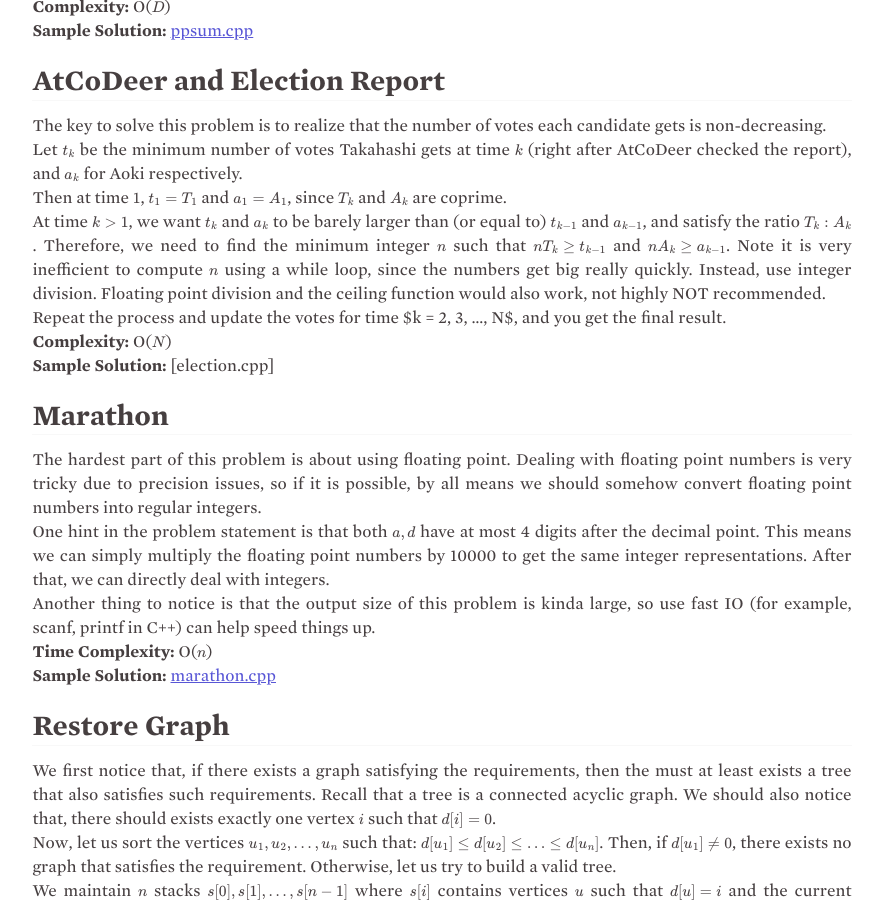
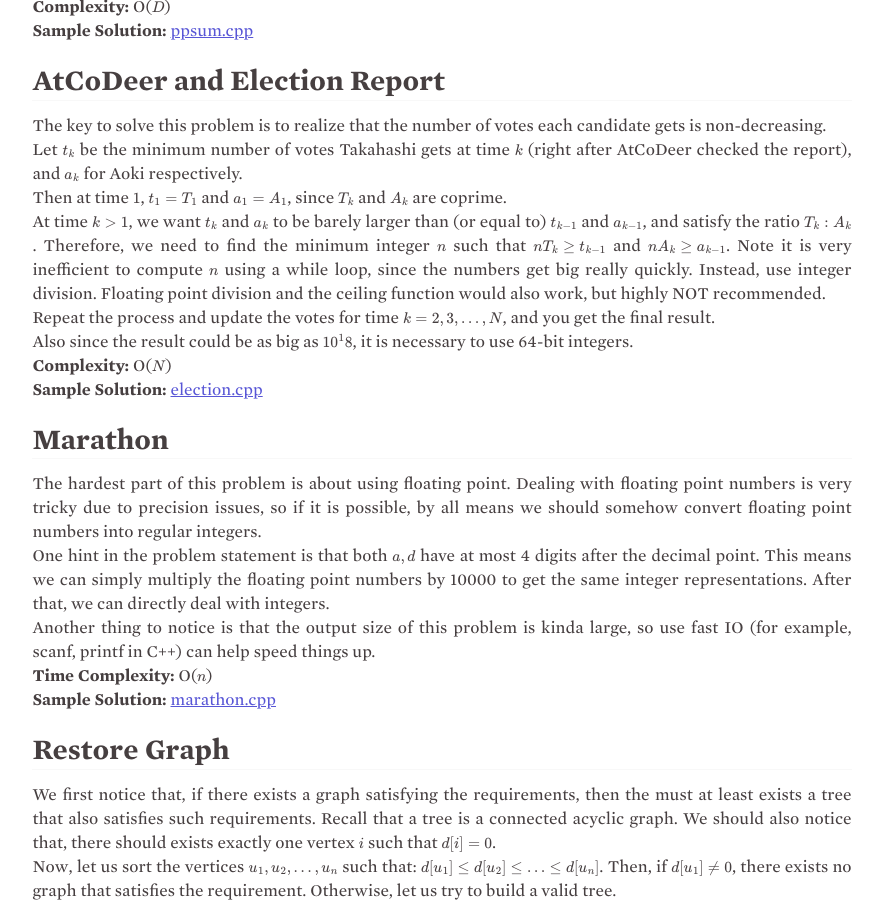
Before and after one commit to acm-uiuc/icpc-website, a Jekyll site: the page built from _posts/2017-10-01-Season-2-Contest-2.md, in a window 1280 px wide and 900 px high, scrolled down 484 px. Shown: the whole window, without its empty margins (198-1081 px from the left). Built offline with Jekyll 4.4.1, drawn with Linux system fonts in a browser that asks for light colours; nearby versions of some CDN libraries; some web fonts are replaced; formulas are drawn with MathJax 3; comment, search, counter and statistics services are not loaded.

Commit message:
[ipl s2][contest 2] fix

```diff
--- a/_posts/2017-10-01-Season-2-Contest-2.md
+++ b/_posts/2017-10-01-Season-2-Contest-2.md
@@ -38,9 +38,11 @@
 \\(n T_k \geq t_{k-1}\\) and \\(n A_k \geq a_{k-1}\\).
 Note it is very inefficient to compute \\(n\\) using a while loop, since
 the numbers get big really quickly. Instead, use integer division.
-Floating point division and the ceiling function would also work, not highly NOT recommended.
+Floating point division and the ceiling function would also work, but highly NOT recommended.
 
-Repeat the process and update the votes for time $k = 2, 3, ..., N$, and you get the final result.
+Repeat the process and update the votes for time \\(k = 2, 3, ..., N\\), and you get the final result.
+
+Also since the result could be as big as \\(10^18\\), it is necessary to use 64-bit integers.
 
 **Complexity:** O(\\(N\\))
 
```
Also changed, not shown: other parts of _posts/2017-10-01-Season-2-Contest-2.md (+1 -1 lines).
